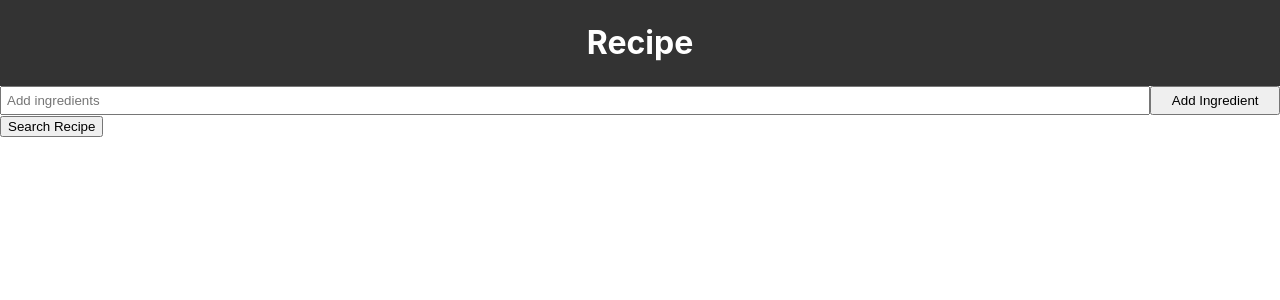
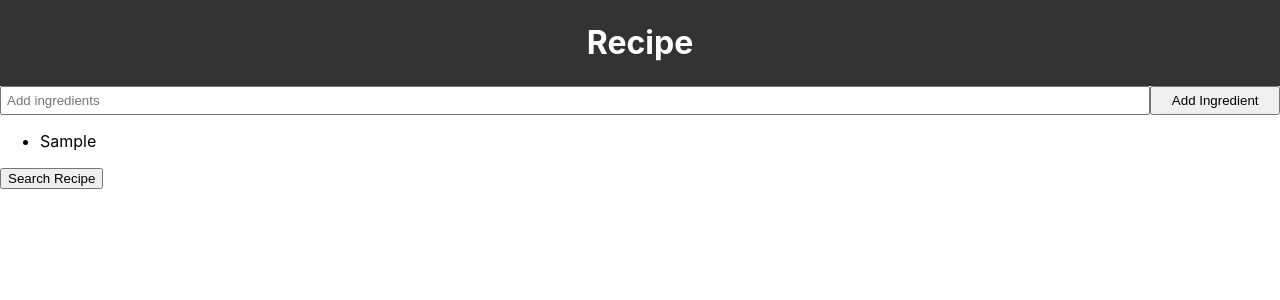
Before and after one commit to emanuelazevedo/recipe-app, a React (Create React App) app: page / in a window 1280 px wide. Both pictures are taken after typing "Sample" into the empty fields and a click on the input "Add Ingredient". Shown: the top 300 px of the page. Built offline with nearby package versions, Linux system fonts and the light colour scheme.

Commit message:
search and listing of ingredients in same component

```diff
--- a/src/App.js
+++ b/src/App.js
@@ -3,6 +3,7 @@ import Recipe from './components/Recipe'
 import Header from './components/layout/Header'
 import SearchBar from './components/SearchBar'
 import Axios from 'axios';
+import IngredientList from './components/IngredientList'
 
 class App extends React.Component {
 
@@ -16,11 +17,11 @@ class App extends React.Component {
         console.log(this.state.ingredients);
     }
 
-    searchRecipe = event => {
-        event.preventDefault();
+    searchRecipe = () => {
+
         const ingredients = this.state.ingredients;
         const url_ingredients = ingredients.map((index) => `${index}`).join(',');
-
+        console.log(url_ingredients);
         Axios.get(`https://api.spoonacular.com/recipes/findByIngredients?ingredients=${url_ingredients}&apiKey=40fc2345992540f0be8fd7b73b307777`)
           .then(res => this.setState({recipes: res.data}))
     }
@@ -33,9 +34,7 @@ class App extends React.Component {
             <div className="App">
               <Header/>
               <SearchBar ingredients= {this.addIngredients} />
-              <form onSubmit={this.searchRecipe}>
-                  <input type="submit" value="Search Recipe"/>
-              </form>
+              <IngredientList list = {this.state.ingredients} searchRecipe = {this.searchRecipe} />
               <Recipe />
             </div>
         )
--- /dev/null
+++ b/src/components/IngredientList.js
@@ -0,0 +1,23 @@
+import React, { Component } from 'react'
+
+export class IngredientList extends Component {
+
+
+
+    render() {
+        console.log(this.props.list);
+
+        return (
+            <div>
+                <ul>
+                {this.props.list.map((ingredient) =>
+                    <li>{ingredient}</li>
+                )}
+                </ul>
+                <button onClick={this.props.searchRecipe} >Search Recipe</button>
+            </div>
+        )
+    }
+}
+
+export default IngredientList
```
